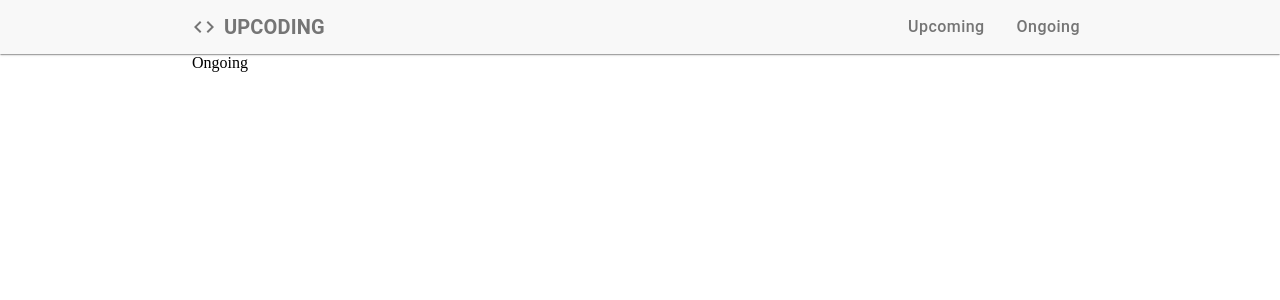
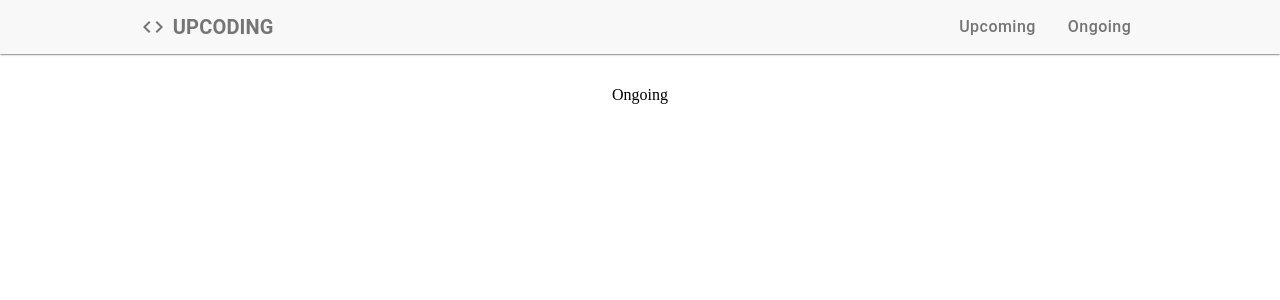
Before and after one commit to sahanmndl/UpCoding-Web, a React (Create React App) app: page /ongoing in a window 1280 px wide. Shown: the top 300 px of the page. Built offline with nearby package versions, Linux system fonts and the light colour scheme; the HTML template or start-up script is replaced by a standard one.

Commit message:
Temporary table setup

```diff
--- a/src/components/Header.js
+++ b/src/components/Header.js
@@ -5,7 +5,7 @@ import { Link } from "react-router-dom";
 
 const Header = () => {
     return (
-        <AppBar style={{ background: '#F8F8F8', paddingLeft: '15%', paddingRight: '15%', height: 54, justifyContent: 'center' }}
+        <AppBar style={{ background: '#F8F8F8', paddingLeft: '11%', paddingRight: '11%', height: 54, justifyContent: 'center' }}
             position="static"
             component="nav"
             elevation={1}
--- /dev/null
+++ b/src/pages/Contests/Contests.css
@@ -0,0 +1,11 @@
+.container {
+    padding-left: 7.5%;
+    padding-right: 7.5%;
+    padding-top: 2.5%;
+    padding-bottom: 2.5%;
+    max-width: 100vw;
+    overflow-x: hidden;
+    display: flex;
+    align-items: center;
+    justify-content: center;
+}
--- a/src/pages/OngoingContests/Ongoing.js
+++ b/src/pages/Contests/Ongoing.js
@@ -1,5 +1,4 @@
 import React from "react";
-import "./Ongoing.css";
 
 const Ongoing = () => {
     return (
--- /dev/null
+++ b/src/pages/Contests/Upcoming.js
@@ -0,0 +1,77 @@
+import { Paper, Table, TableBody, TableCell, TableContainer, TableHead, TableRow } from "@mui/material";
+import React, { useEffect, useState } from "react";
+import google from "../../assets/google.png";
+import "./Contests.css";
+
+const Upcoming = () => {
+
+    const [contests, setContests] = useState([])
+    const [filterContests, setFilterContests] = useState()
+    const [error, setError] = useState(null)
+    const [loading, setLoading] = useState(true)
+    const [refresh, setRefresh] = useState(false)
+
+    const fetchAllContests = async () => {
+        try {
+            const response = await fetch(`https://kontests.net/api/v1/all`)
+            const json = await response.json()
+            setContests([...json])
+        } catch (e) {
+            console.log(e)
+            setError(e)
+        } finally {
+            setLoading(false)
+            setRefresh(false)
+        }
+    }
+
+    const onRefresh = () => {
+        setRefresh(true)
+        fetchAllContests()
+    }
+
+    const keyGenerator = () => '_' + Math.random().toString(36).substr(2, 9)
+
+    useEffect(() => {
+        fetchAllContests()
+    }, [])
+
+    return (
+        <div className="container">
+            <TableContainer component={Paper} style={{width: '90%'}}>
+                <Table>
+                    <TableHead>
+                        <TableRow>
+                            <TableCell>Name</TableCell>
+                            <TableCell align="right">Duration</TableCell>
+                            <TableCell align="right">Site</TableCell>
+                            <TableCell align="right">Start</TableCell>
+                            <TableCell align="right">End</TableCell>
+                        </TableRow>
+                    </TableHead>
+                    <TableBody>
+                        {contests.map((item) => (
+                            <TableRow
+                                key={keyGenerator()}
+                                sx={{ '&:last-child td, &:last-child th': { border: 0 } }}
+                            >
+                                <TableCell component="th" scope="row">
+                                    <div style={{alignItems: 'center', display: 'flex'}}>
+                                        <img src={google} alt="" width={16} height={16}/>
+                                        <text>{item.name}</text>
+                                    </div>
+                                </TableCell>
+                                <TableCell align="right">{item.duration}</TableCell>
+                                <TableCell align="right">{item.site}</TableCell>
+                                <TableCell align="right">{item.start_time}</TableCell>
+                                <TableCell align="right">{item.end_time}</TableCell>
+                            </TableRow>
+                        ))}
+                    </TableBody>
+                </Table>
+            </TableContainer>
+        </div>
+    )
+}
+
+export default Upcoming
--- a/src/pages/Home/Home.js
+++ b/src/pages/Home/Home.js
@@ -1,8 +1,8 @@
 import React from "react";
 import Header from "../../components/Header";
 import { BrowserRouter as Router, Routes, Route } from "react-router-dom";
-import Upcoming from "../UpcomingContests/Upcoming";
-import Ongoing from "../OngoingContests/Ongoing";
+import Upcoming from "../Contests/Upcoming";
+import Ongoing from "../Contests/Ongoing";
 
 const Home = () => {
     return (
--- a/src/pages/OngoingContests/Ongoing.css
+++ /dev/null
@@ -1,4 +0,0 @@
-.container {
-    padding-left: 15%;
-    padding-right: 15%;
-}
--- a/src/pages/UpcomingContests/Upcoming.css
+++ /dev/null
@@ -1,6 +0,0 @@
-.container {
-    padding-left: 15%;
-    padding-right: 15%;
-    width: 100vh;
-    max-width: 100vw;
-}
--- a/src/pages/UpcomingContests/Upcoming.js
+++ /dev/null
@@ -1,47 +0,0 @@
-import React, { useEffect, useState } from "react";
-import ContestItem from "../../components/ContestItem";
-import "./Upcoming.css";
-
-const Upcoming = () => {
-
-    const [contests, setContests] = useState([])
-    const [filterContests, setFilterContests] = useState()
-    const [error, setError] = useState(null)
-    const [loading, setLoading] = useState(true)
-    const [refresh, setRefresh] = useState(false)
-
-    const fetchAllContests = async () => {
-        try {
-            const response = await fetch(`https://kontests.net/api/v1/all`)
-            const json = await response.json()
-            setContests([...json])
-        } catch (e) {
-            console.log(e)
-            setError(e)
-        } finally {
-            setLoading(false)
-            setRefresh(false)
-        }
-    }
-
-    const onRefresh = () => {
-        setRefresh(true)
-        fetchAllContests()
-    }
-
-    const keyGenerator = () => '_' + Math.random().toString(36).substr(2, 9)
-
-    useEffect(() => {
-        fetchAllContests()
-    }, [])
-
-    return (
-        <div className="container">
-            {contests.map((item) => (
-                <ContestItem item={item} />
-            ))}
-        </div>
-    )
-}
-
-export default Upcoming
```
